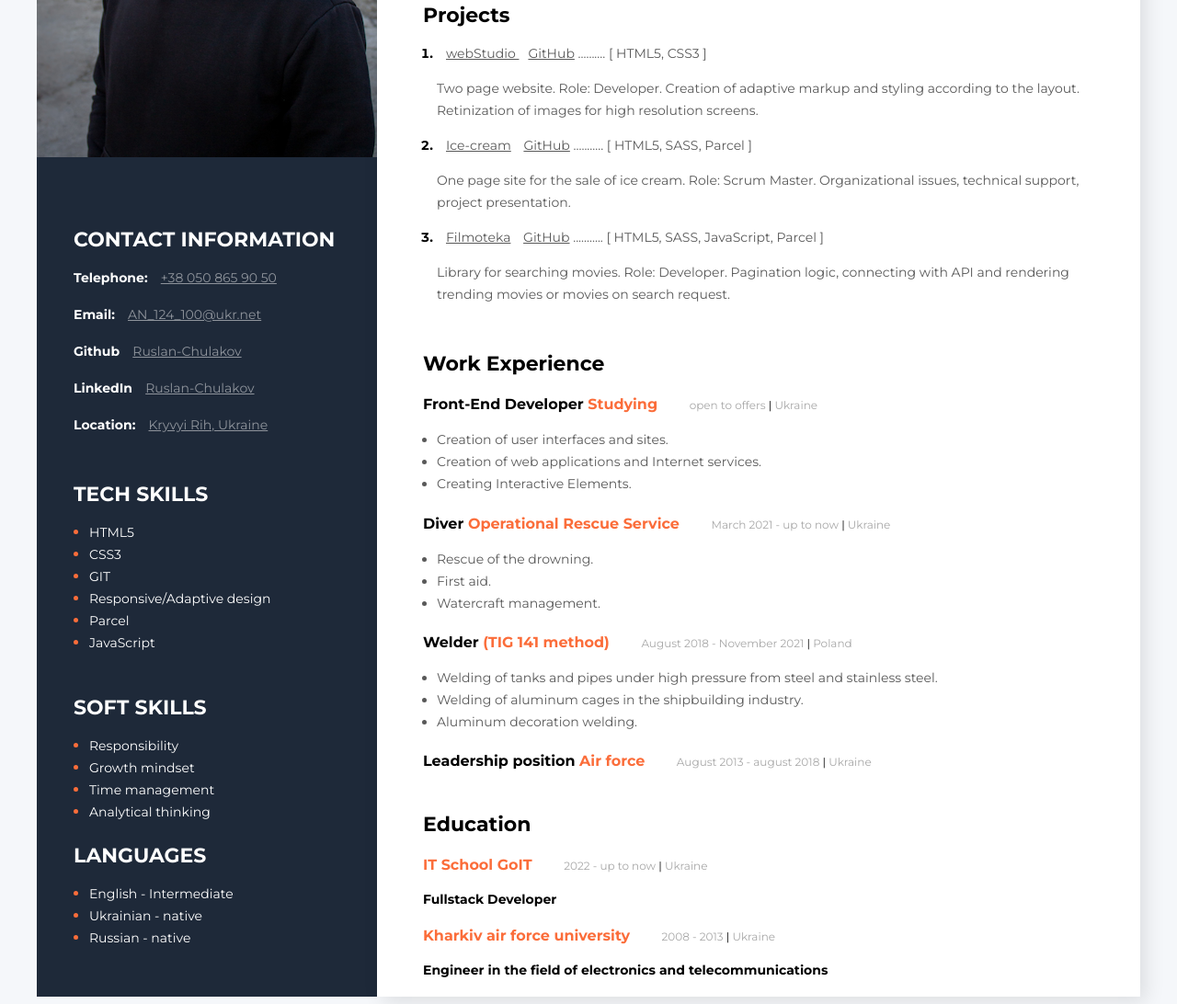
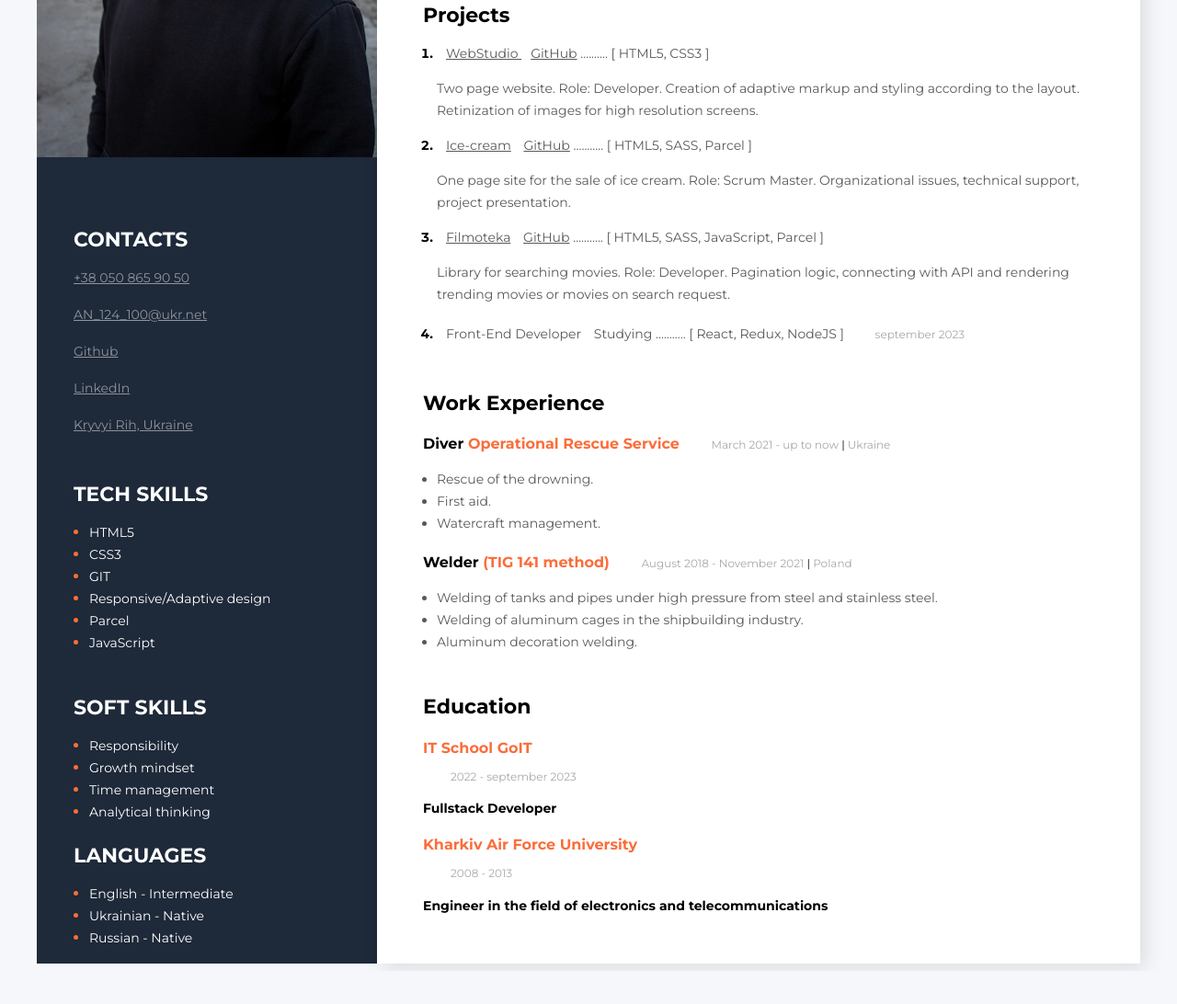
Before and after one commit to Ruslan-Chulakov/r, a plain HTML site: page index.html in a window 1280 px wide. Shown: the part 341-1433 px from the top of the page at 92% size. After the commit the page ends 1397 px from the top, so only its background shows below. Drawn offline with Linux system fonts and the light colour scheme; a web font is replaced by a local one.

Commit message:
Update index.html

```diff
--- a/index.html
+++ b/index.html
@@ -51,7 +51,7 @@
                   href="https://ruslan-chulakov.github.io/goit-markup-hw-08/"
                   target="_blank"
                   class="project-link"
-                  >webStudio
+                  >WebStudio
                 </a>
                 <a
                   href="https://github.com/Ruslan-Chulakov/goit-markup-hw-08"
@@ -119,6 +119,20 @@
                 search request.
               </p>
             </li>
+            <li class="projects-item">
+            <h4 class="project-link">
+              Front-End Developer <span class="project-link">Studying</span>
+               ...........
+                <span class="project-bracket">[</span>
+                React, Redux, NodeJS
+                <span class="project-bracket">]</span></span
+              >
+
+              <span class="period">
+                september 2023
+              </span>
+            </h4>
+            </li>
             <!-- <li class="projects-item">
                         <span class="project"><a href="https://kidslike.goit.global/" class="project-link">https://kidslike.goit.global/</a>
                             .................
@@ -132,7 +146,7 @@
         <div class="work">
           <h3 class="title">Work Experience</h3>
           <!--Company 1-->
-          <div>
+          <!-- <div>
             <h4 class="work-position">
               Front-End Developer <span class="organization">Studying</span>
 
@@ -147,12 +161,12 @@
               <li class="work-list-item">
                 Creation of web applications and Internet services.
               </li>
-              <!-- <li class="work-list-item">
+              <li class="work-list-item">
                 Creating the functionality and appearance of a web resource.
-              </li> -->
+              </li>
               <li class="work-list-item">Creating Interactive Elements.</li>
             </ul>
-          </div>
+          </div> -->
           <!--Company 2-->
           <div>
             <h4 class="work-position">
@@ -187,14 +201,14 @@
             </ul>
           </div>
           <!-- Company 4 -->
-          <div>
+          <!-- <div>
             <h4 class="work-position">
               Leadership position<span class="organization"> Air force</span>
               <span class="period">
                 August 2013 - august 2018 <span class="line">|</span> Ukraine
               </span>
             </h4>
-          </div>
+          </div> -->
         </div>
 
         <!--Education-->
@@ -202,17 +216,17 @@
           <h3 class="ed-title">Education</h3>
           <h4 class="work-position">
             <span class="organization">IT School GoIT</span>
-            <span class="period">
-            2022 - up to now <span class="line">|</span> Ukraine
+          </h4>
+           <span class="period">
+            2022 - september 2023
             </span>
-          </h4>
           <h4 class="prof-position">Fullstack Developer</h4>
 
 
           <h4 class="work-position">
-            <span class="organization">Kharkiv air force university</span>
-            <span class="period">2008 - 2013 <span class="line">|</span> Ukraine</span>
+            <span class="organization">Kharkiv Air Force University</span>
           </h4>
+          <span class="period">2008 - 2013
           <h4 class="prof-position">
             Engineer in the field of electronics and telecommunications
           </h4>
@@ -225,37 +239,32 @@
         <img src="img/photo.png" alt="User photo" class="photo" />
         <!--contacts-->
         <div class="contacts">
-          <h3 class="sidebar-title">CONTACT INFORMATION</h3>
+          <h3 class="sidebar-title">CONTACTS</h3>
           <div>
             <p>
-              <span class="contact-type">Telephone:</span>
               <a href="tel:+380508659050" class="contact-link"
                 >+38 050 865 90 50</a
               >
             </p>
             <p>
-              <span class="contact-type">Email:</span>
               <a href="mailto:AN_124_100@ukr.net" class="contact-link"
                 >AN_124_100@ukr.net</a
               >
             </p>
             <p>
-              <span class="contact-type">Github</span>
               <a href="https://github.com/Ruslan-Chulakov" class="contact-link"
-                >Ruslan-Chulakov</a
+                >Github</a
               >
             </p>
             <p>
-              <span class="contact-type">LinkedIn</span>
               <a
                 href="https://www.linkedin.com/in/chulakov-ruslan/"
                 class="contact-link"
-                >Ruslan-Chulakov</a
+                >LinkedIn</a
               >
             </p>
 
             <p>
-              <span class="contact-type">Location:</span>
               <a
                 href="https://goo.gl/maps/jxV488PUncdCKLhw9"
                 class="contact-link"
@@ -339,10 +348,10 @@
               <span class="soft-skills-text">English - Intermediate</span>
             </li>
             <li class="soft-skills-item">
-              <span class="soft-skills-text">Ukrainian - native</span>
+              <span class="soft-skills-text">Ukrainian - Native</span>
             </li>
             <li class="soft-skills-item">
-              <span class="soft-skills-text">Russian - native</span>
+              <span class="soft-skills-text">Russian - Native</span>
             </li>
           </ul>
         </div>
```
